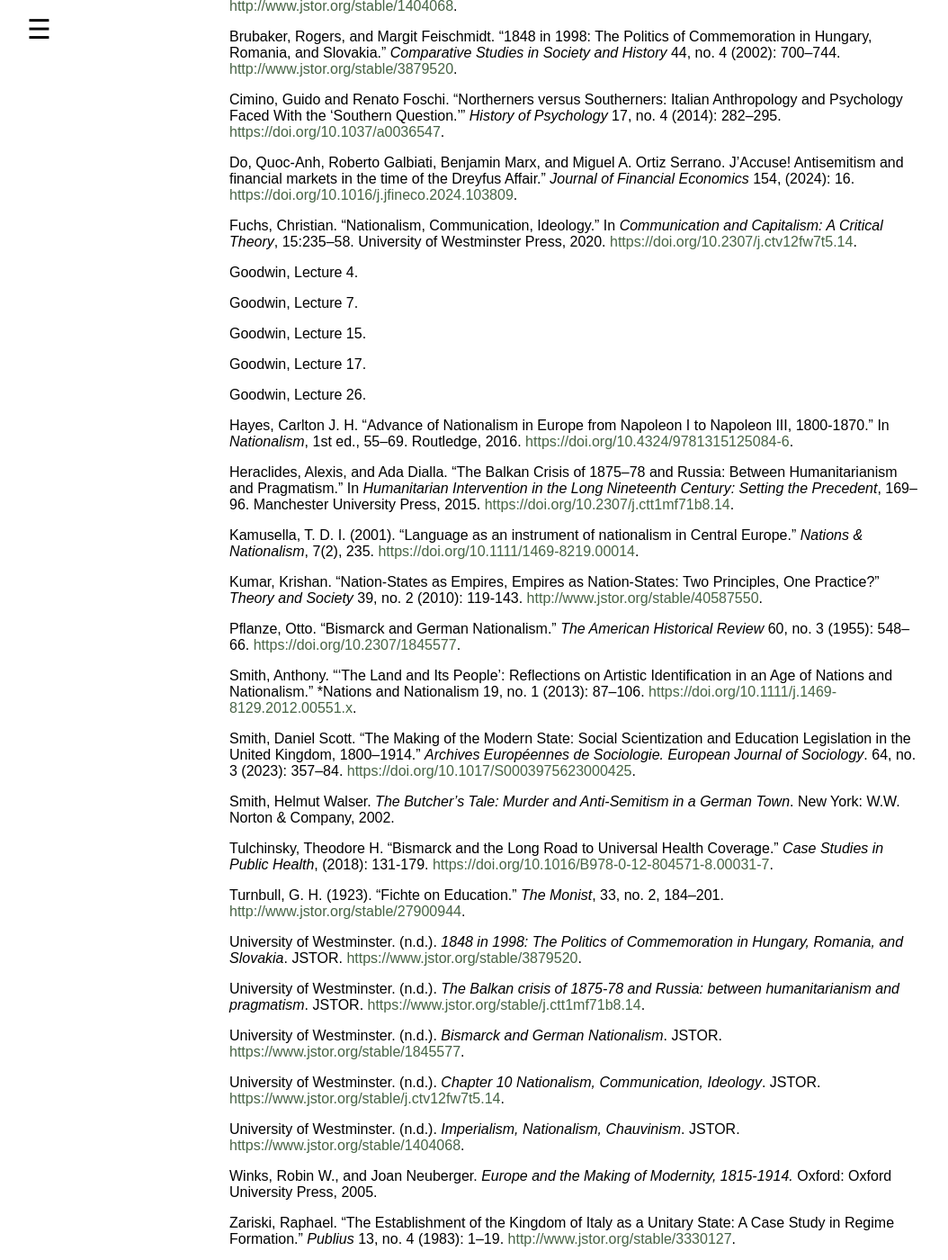
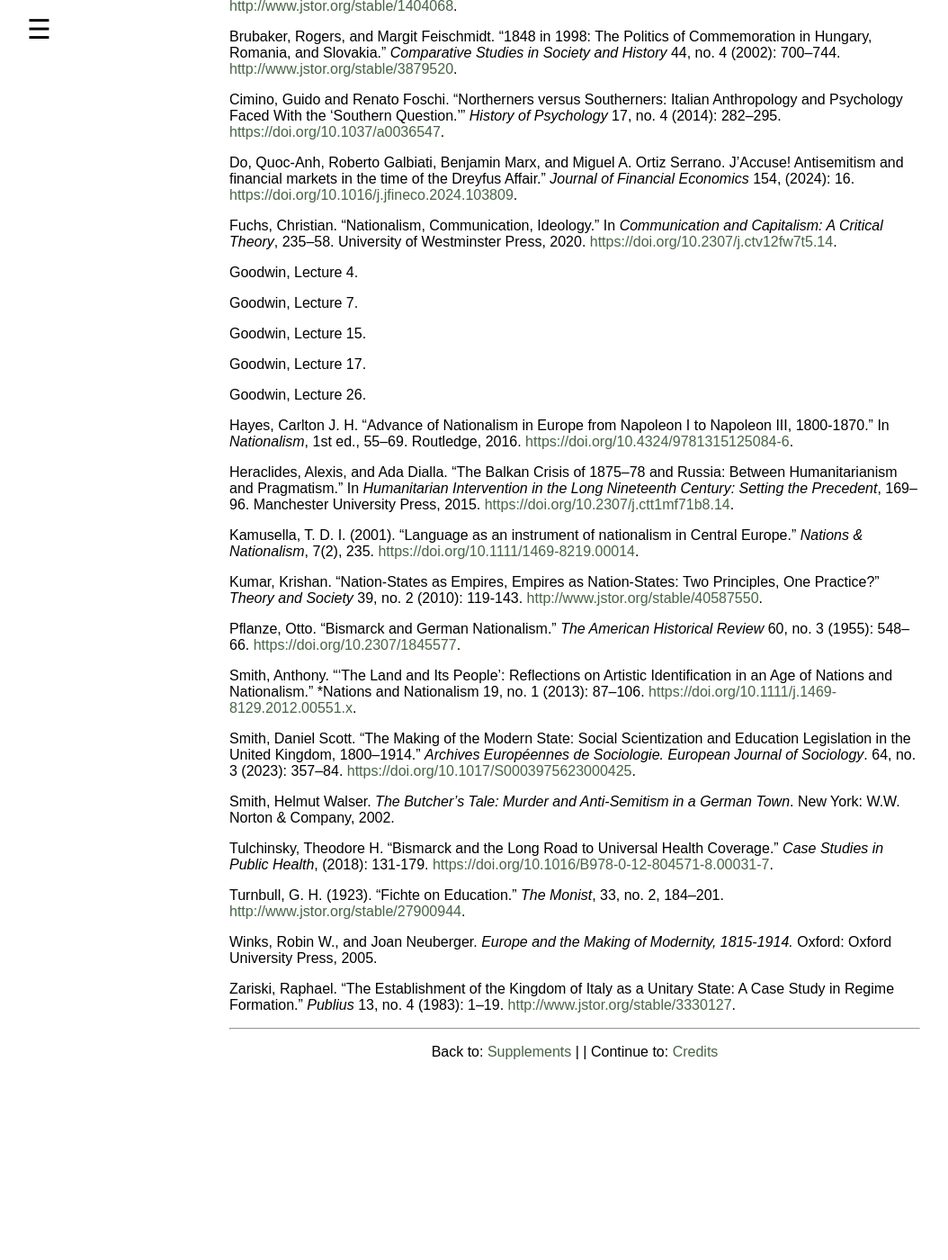
Before and after one commit to meagan10/PAN-MEAGAN-HIST-3205, a Jekyll site: the page built from 005_bibliography.md, in a window 1280 px wide and 1400 px high, scrolled down 733 px. Shown: the whole window at 90% size, without its empty margins (1-1055 px from the left). Built offline with Jekyll 4.4.1, drawn with Linux system fonts in a browser that asks for light colours; after the commit the page ends 2027 px from its top, so only the background shows below that.

Commit message:
Update 005_bibliography.md

```diff
--- a/005_bibliography.md
+++ b/005_bibliography.md
@@ -34,7 +34,7 @@
 Do, Quoc-Anh, Roberto Galbiati, Benjamin Marx, and Miguel A. Ortiz Serrano. J'Accuse! Antisemitism and financial markets in the time of the Dreyfus Affair.” *Journal of Financial Economics* 154, (2024): 16. [https://doi.org/10.1016/j.jfineco.2024.103809](https://doi.org/10.1016/j.jfineco.2024.103809).
 
 Fuchs, Christian. “Nationalism, Communication, Ideology.” In *Communication and Capitalism:
-A Critical Theory*, 15:235–58. University of Westminster Press, 2020. [https://doi.org/10.2307/j.ctv12fw7t5.14](https://doi.org/10.2307/j.ctv12fw7t5.14).
+A Critical Theory*, 235–58. University of Westminster Press, 2020. [https://doi.org/10.2307/j.ctv12fw7t5.14](https://doi.org/10.2307/j.ctv12fw7t5.14).
 
 Goodwin, Lecture 4.
 
@@ -67,16 +67,6 @@
 
 Turnbull, G. H. (1923). “Fichte on Education.” *The Monist*, 33, no. 2, 184–201. [http://www.jstor.org/stable/27900944](http://www.jstor.org/stable/27900944).
 
-University of Westminster. (n.d.). *1848 in 1998: The Politics of Commemoration in Hungary, Romania, and Slovakia*. JSTOR. [https://www.jstor.org/stable/3879520](https://www.jstor.org/stable/3879520).
-
-University of Westminster. (n.d.). *The Balkan crisis of 1875-78 and Russia: between humanitarianism and pragmatism*. JSTOR. [https://www.jstor.org/stable/j.ctt1mf71b8.14](https://www.jstor.org/stable/j.ctt1mf71b8.14).
-
-University of Westminster. (n.d.). *Bismarck and German Nationalism*. JSTOR. [https://www.jstor.org/stable/1845577](https://www.jstor.org/stable/1845577).
-
-University of Westminster. (n.d.). *Chapter 10 Nationalism, Communication, Ideology*. JSTOR. [https://www.jstor.org/stable/j.ctv12fw7t5.14](https://www.jstor.org/stable/j.ctv12fw7t5.14).
-
-University of Westminster. (n.d.). *Imperialism, Nationalism, Chauvinism*. JSTOR. [https://www.jstor.org/stable/1404068](https://www.jstor.org/stable/1404068).
-
 Winks, Robin W., and Joan Neuberger. *Europe and the Making of Modernity, 1815-1914.* Oxford: Oxford University Press, 2005.
 
 Zariski, Raphael. “The Establishment of the Kingdom of Italy as a Unitary State: A Case Study
```
